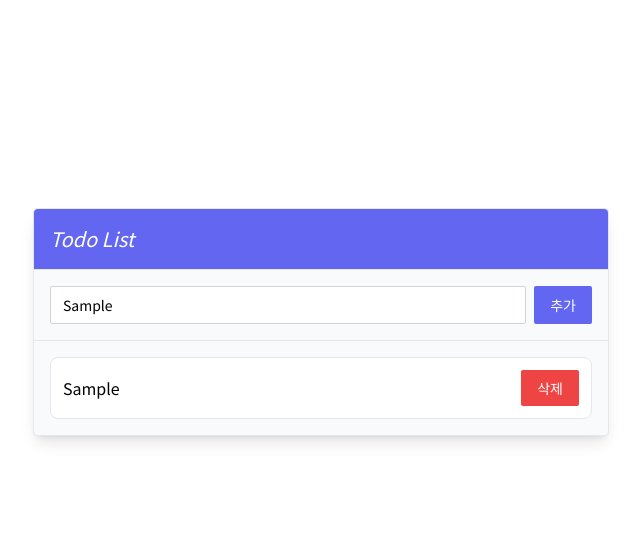
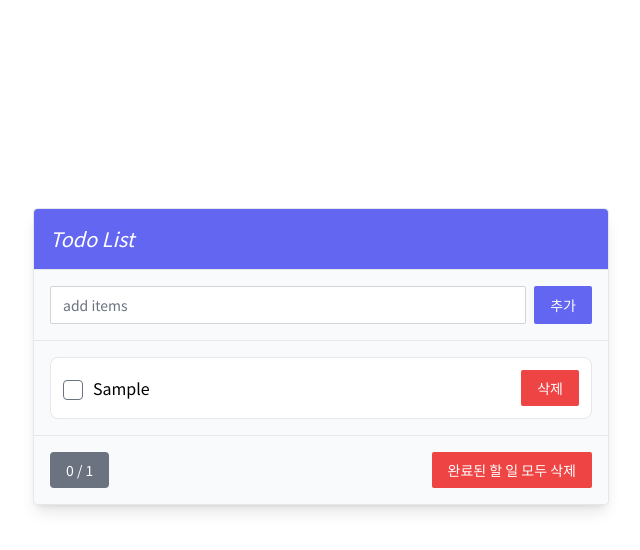
Before and after one commit to initred/redcast-make-todolist-into-vue3, a Vue app: page / in a window 1280 px wide. Both pictures are taken after typing "Sample" into the empty fields and a click on the button "추가". Shown: the top 550 px of the page, without its empty margins (319-959 px from the left). Built offline with nearby package versions, Linux system fonts and the light colour scheme.

Commit message:
7 - code refactor & localStorage

```diff
--- a/src/components/TodoList.vue
+++ b/src/components/TodoList.vue
@@ -12,63 +12,129 @@
               type="text"
               id="todo-input"
               placeholder="add items"
+              v-model.trim="todoListText"
             />
           </div>
           <button
             class="bg-indigo-500 rounded-sm text-white text-sm px-4"
             type="button"
-            @click="add"
+            @click="todoListAdd"
           >
             추가
           </button>
         </div>
       </div>
+      <div class="max-h-80 overflow-y-auto">
         <div
-        v-if="items.length > 0"
+          v-if="todoListItems.length > 0"
           class="flex flex-col space-y-2 p-4"
         >
           <div
             class="flex items-center justify-between bg-white border border-gray-200 rounded-lg p-3 overflow-hidden"
-          v-for="(item, index) in items"
+            v-for="(item, index) in todoListItems"
             :key="index"
           >
-          <p class="flex-1 overflow-hidden break-words">{{ item }}</p>
+            <div class="flex-1 flex items-center">
+              <div class="mr-2.5">
+                <input
+                  type="checkbox"
+                  class="rounded w-5 h-5 text-indigo-500"
+                  :checked="item.isCompleted"
+                  @input="(event) => todoListToggleCheck(event, index)"
+                >
+              </div>
+              <p :class="['flex-1', { 'line-through' :item.isCompleted }]">{{ item.text }}</p>
+            </div>
+
             <button
-            class="bg-red-500 rounded-sm text-white py-2 px-4 text-sm ml-4" type="button" @click="remove"
+              class="bg-red-500 rounded-sm text-white py-2 px-4 text-sm ml-4"
+              type="button"
+              @click="todoListRemove(index)"
             >
               삭제
             </button>
           </div>
+        </div>
+        <div
+        v-else
+        class="text-center py-12 bg-white text-sm text-gray-500"
+        >
+          할 일이 없습니다.
+          <br>
+          할 일을 추가해보세요.
+        </div>
+      </div>
+      <div class="flex items-center justify-between p-4">
+        <div class="bg-gray-500 text-white rounded text-sm">
+          <div class="py-2 px-4">
+          {{ todoListCompletedItemsLength }} / {{ todoListItems.length }}
+          </div>
+        </div>
+        <button
+          type="button"
+          class="bg-red-500 rounded-sm text-white py-2 px-4 text-sm ml-4"
+          @click="todoListCompletedItemsRemove"
+        >
+          완료된 할 일 모두 삭제
+        </button>
       </div>
     </div>
   </div>
 </template>
 
 <script>
-import { defineComponent, ref } from "vue";
+import { computed, defineComponent, onBeforeMount, onMounted, ref } from "vue";
 
 export default defineComponent({
   setup() {
-    const items = ref([]);
-
-    function add() {
-      console.log("add");
-
-      const todoText = document.getElementById("todo-input").value;
-
-      items.value.push(todoText);
+    const todoListText = ref('')
+    const todoListItems = ref([]);
+    const todoListCompletedItemsLength = computed(() =>
+      todoListItems.value.filter((item) => item.isCompleted).length
+    )
+    const todoListDefaultItemOptions = {
+      isCompleted: false,
+      isEdited: false,
     }
 
-    function remove(itemsIndex) {
-      console.log("remove");
-
-      items.value.splice(itemsIndex, 1);
+    function todoListAdd() {
+      if(todoListText.value) {
+        todoListItems.value.push({
+          text: todoListText.value,
+          ...todoListDefaultItemOptions,
+        });
+        localStorage.setItem('TodoList', JSON.stringify(todoListItems.value))
+        todoListText.value = ''
+      }
     }
 
+    function todoListRemove(index) {
+      todoListItems.value.splice(index, 1);
+      localStorage.setItem('TodoList', JSON.stringify(todoListItems.value))
+    }
+
+    function todoListToggleCheck(event, index) {
+      todoListItems.value[index].isCompleted = event.target.checked
+    }
+
+    function todoListCompletedItemsRemove() {
+      todoListItems.value = todoListItems.value.filter((item) => !item.isCompleted)
+    }
+
+    onBeforeMount(() => {
+      if(localStorage.getItem('TodoList')) {
+        todoListItems.value = JSON.parse(localStorage.getItem('TodoList'))
+      }
+    })
+
     return {
-      items,
-      add,
-      remove,
+      todoListText,
+      todoListItems,
+      todoListCompletedItemsLength,
+      todoListAdd,
+      todoListRemove,
+      todoListToggleCheck,
+      todoListCompletedItemsRemove,
     }
   }
 })
```
Lines whose indentation alone changed are shown as unchanged.
